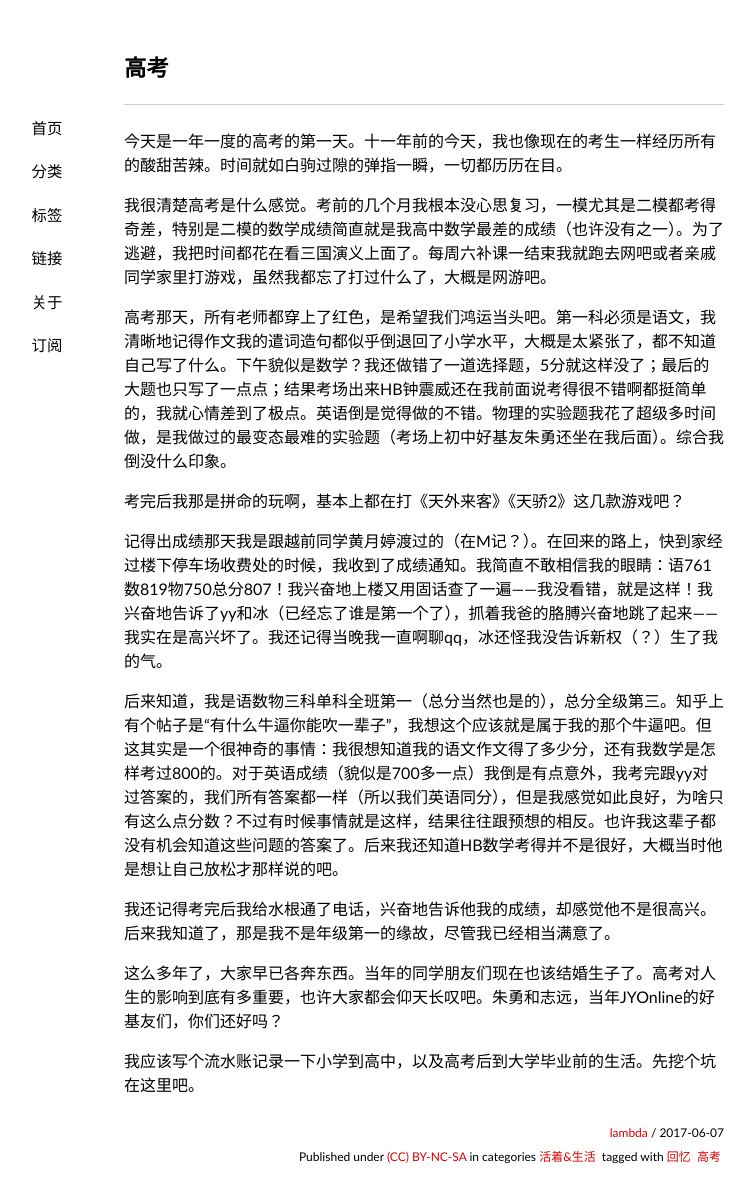
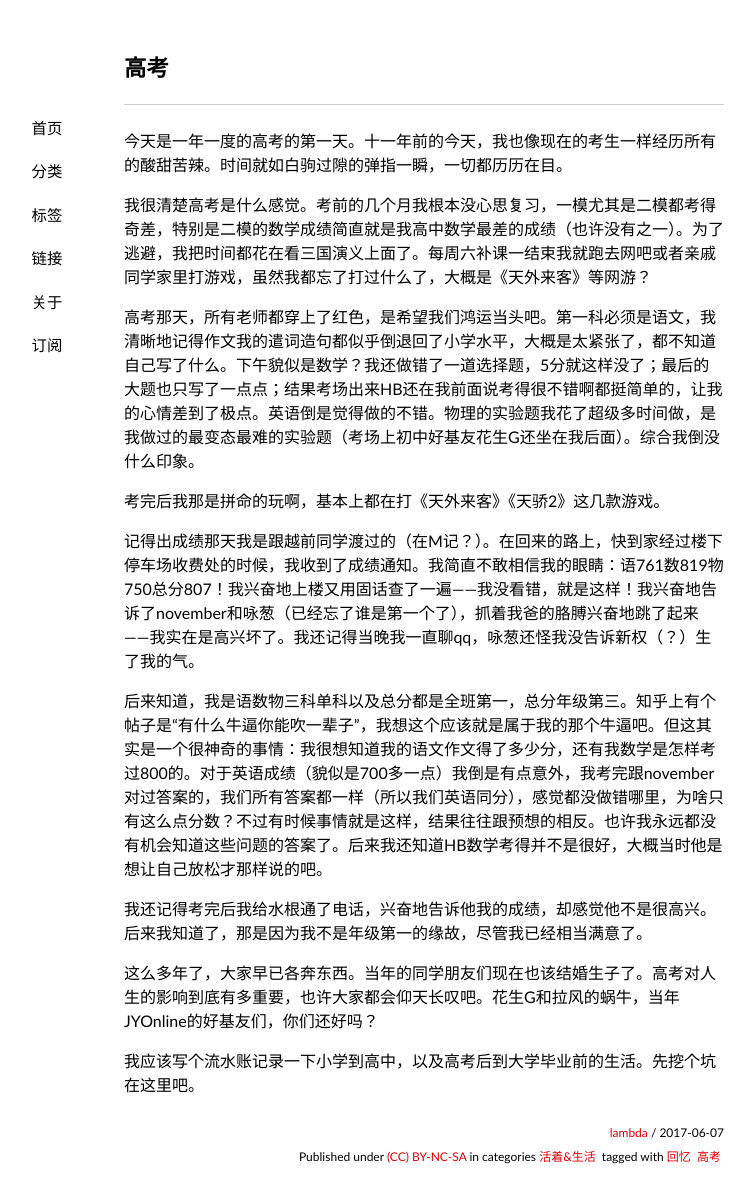
Before and after one commit to lam8da/lam8da.github.io, a Jekyll site: the page built from _posts/2017-06-07-gaokao.md, in a window 1280 px wide. Shown: the whole page, without its empty margins (216-971 px from the left). Built offline with Jekyll 4.4.1, drawn with Linux system fonts in a browser that asks for light colours; nearby versions of some CDN libraries; some web fonts are replaced; comment, search, counter and statistics services are not loaded.

Commit message:
fix gaokao

```diff
--- a/_posts/2017-06-07-gaokao.md
+++ b/_posts/2017-06-07-gaokao.md
@@ -13,18 +13,18 @@ date: 2017-06-07 15:26:25
 
 <!--more-->
 
-我很清楚高考是什么感觉。考前的几个月我根本没心思复习，一模尤其是二模都考得奇差，特别是二模的数学成绩简直就是我高中数学最差的成绩（也许没有之一）。为了逃避，我把时间都花在看三国演义上面了。每周六补课一结束我就跑去网吧或者亲戚同学家里打游戏，虽然我都忘了打过什么了，大概是网游吧。
+我很清楚高考是什么感觉。考前的几个月我根本没心思复习，一模尤其是二模都考得奇差，特别是二模的数学成绩简直就是我高中数学最差的成绩（也许没有之一）。为了逃避，我把时间都花在看三国演义上面了。每周六补课一结束我就跑去网吧或者亲戚同学家里打游戏，虽然我都忘了打过什么了，大概是《天外来客》等网游？
 
-高考那天，所有老师都穿上了红色，是希望我们鸿运当头吧。第一科必须是语文，我清晰地记得作文我的遣词造句都似乎倒退回了小学水平，大概是太紧张了，都不知道自己写了什么。下午貌似是数学？我还做错了一道选择题，5分就这样没了；最后的大题也只写了一点点；结果考场出来HB钟震威还在我前面说考得很不错啊都挺简单的，我就心情差到了极点。英语倒是觉得做的不错。物理的实验题我花了超级多时间做，是我做过的最变态最难的实验题（考场上初中好基友朱勇还坐在我后面）。综合我倒没什么印象。
+高考那天，所有老师都穿上了红色，是希望我们鸿运当头吧。第一科必须是语文，我清晰地记得作文我的遣词造句都似乎倒退回了小学水平，大概是太紧张了，都不知道自己写了什么。下午貌似是数学？我还做错了一道选择题，5分就这样没了；最后的大题也只写了一点点；结果考场出来HB还在我前面说考得很不错啊都挺简单的，让我的心情差到了极点。英语倒是觉得做的不错。物理的实验题我花了超级多时间做，是我做过的最变态最难的实验题（考场上初中好基友花生G还坐在我后面）。综合我倒没什么印象。
 
-考完后我那是拼命的玩啊，基本上都在打《天外来客》《天骄2》这几款游戏吧？
+考完后我那是拼命的玩啊，基本上都在打《天外来客》《天骄2》这几款游戏。
 
-记得出成绩那天我是跟越前同学黄月婷渡过的（在M记？）。在回来的路上，快到家经过楼下停车场收费处的时候，我收到了成绩通知。我简直不敢相信我的眼睛：语761数819物750总分807！我兴奋地上楼又用固话查了一遍——我没看错，就是这样！我兴奋地告诉了yy和冰（已经忘了谁是第一个了），抓着我爸的胳膊兴奋地跳了起来——我实在是高兴坏了。我还记得当晚我一直啊聊qq，冰还怪我没告诉新权（？）生了我的气。
+记得出成绩那天我是跟越前同学渡过的（在M记？）。在回来的路上，快到家经过楼下停车场收费处的时候，我收到了成绩通知。我简直不敢相信我的眼睛：语761数819物750总分807！我兴奋地上楼又用固话查了一遍——我没看错，就是这样！我兴奋地告诉了november和咏葱（已经忘了谁是第一个了），抓着我爸的胳膊兴奋地跳了起来——我实在是高兴坏了。我还记得当晚我一直聊qq，咏葱还怪我没告诉新权（？）生了我的气。
 
-后来知道，我是语数物三科单科全班第一（总分当然也是的），总分全级第三。知乎上有个帖子是“有什么牛逼你能吹一辈子”，我想这个应该就是属于我的那个牛逼吧。但这其实是一个很神奇的事情：我很想知道我的语文作文得了多少分，还有我数学是怎样考过800的。对于英语成绩（貌似是700多一点）我倒是有点意外，我考完跟yy对过答案的，我们所有答案都一样（所以我们英语同分），但是我感觉如此良好，为啥只有这么点分数？不过有时候事情就是这样，结果往往跟预想的相反。也许我这辈子都没有机会知道这些问题的答案了。后来我还知道HB数学考得并不是很好，大概当时他是想让自己放松才那样说的吧。
+后来知道，我是语数物三科单科以及总分都是全班第一，总分年级第三。知乎上有个帖子是“有什么牛逼你能吹一辈子”，我想这个应该就是属于我的那个牛逼吧。但这其实是一个很神奇的事情：我很想知道我的语文作文得了多少分，还有我数学是怎样考过800的。对于英语成绩（貌似是700多一点）我倒是有点意外，我考完跟november对过答案的，我们所有答案都一样（所以我们英语同分），感觉都没做错哪里，为啥只有这么点分数？不过有时候事情就是这样，结果往往跟预想的相反。也许我永远都没有机会知道这些问题的答案了。后来我还知道HB数学考得并不是很好，大概当时他是想让自己放松才那样说的吧。
 
-我还记得考完后我给水根通了电话，兴奋地告诉他我的成绩，却感觉他不是很高兴。后来我知道了，那是我不是年级第一的缘故，尽管我已经相当满意了。
+我还记得考完后我给水根通了电话，兴奋地告诉他我的成绩，却感觉他不是很高兴。后来我知道了，那是因为我不是年级第一的缘故，尽管我已经相当满意了。
 
-这么多年了，大家早已各奔东西。当年的同学朋友们现在也该结婚生子了。高考对人生的影响到底有多重要，也许大家都会仰天长叹吧。朱勇和志远，当年JYOnline的好基友们，你们还好吗？
+这么多年了，大家早已各奔东西。当年的同学朋友们现在也该结婚生子了。高考对人生的影响到底有多重要，也许大家都会仰天长叹吧。花生G和拉风的蜗牛，当年JYOnline的好基友们，你们还好吗？
 
 我应该写个流水账记录一下小学到高中，以及高考后到大学毕业前的生活。先挖个坑在这里吧。
```
Also changed, not shown: 3 other files.
